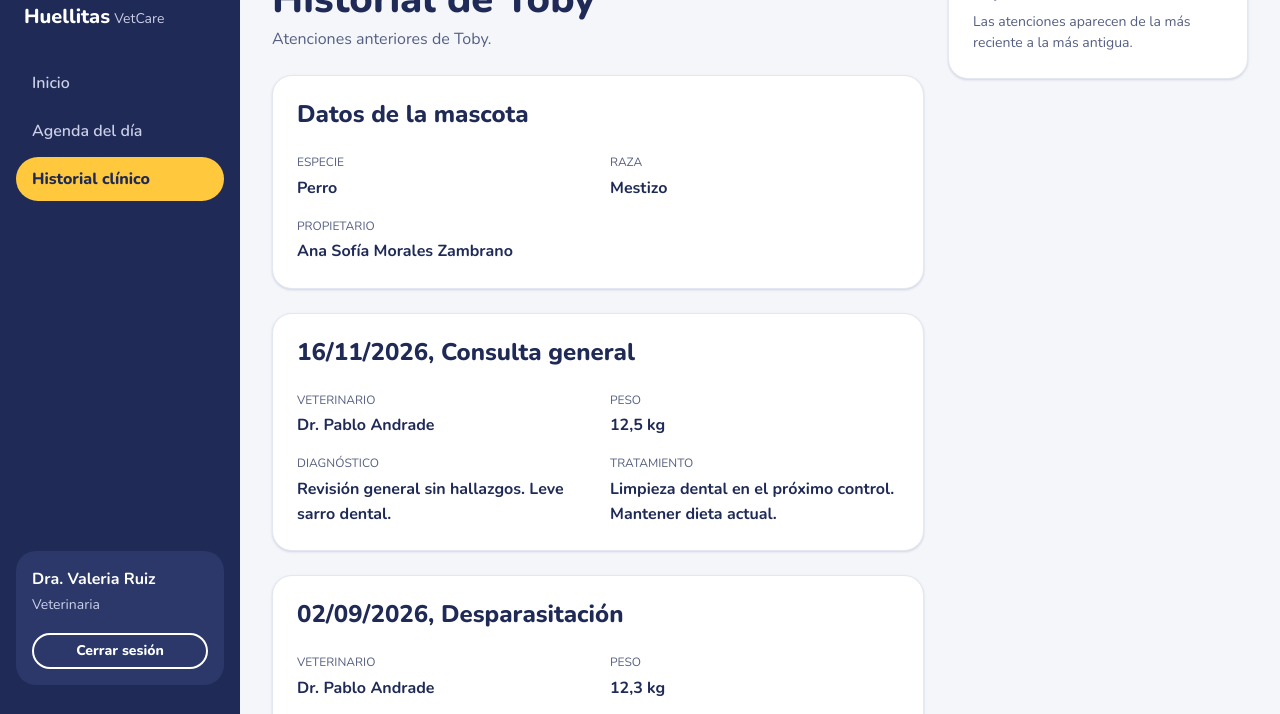
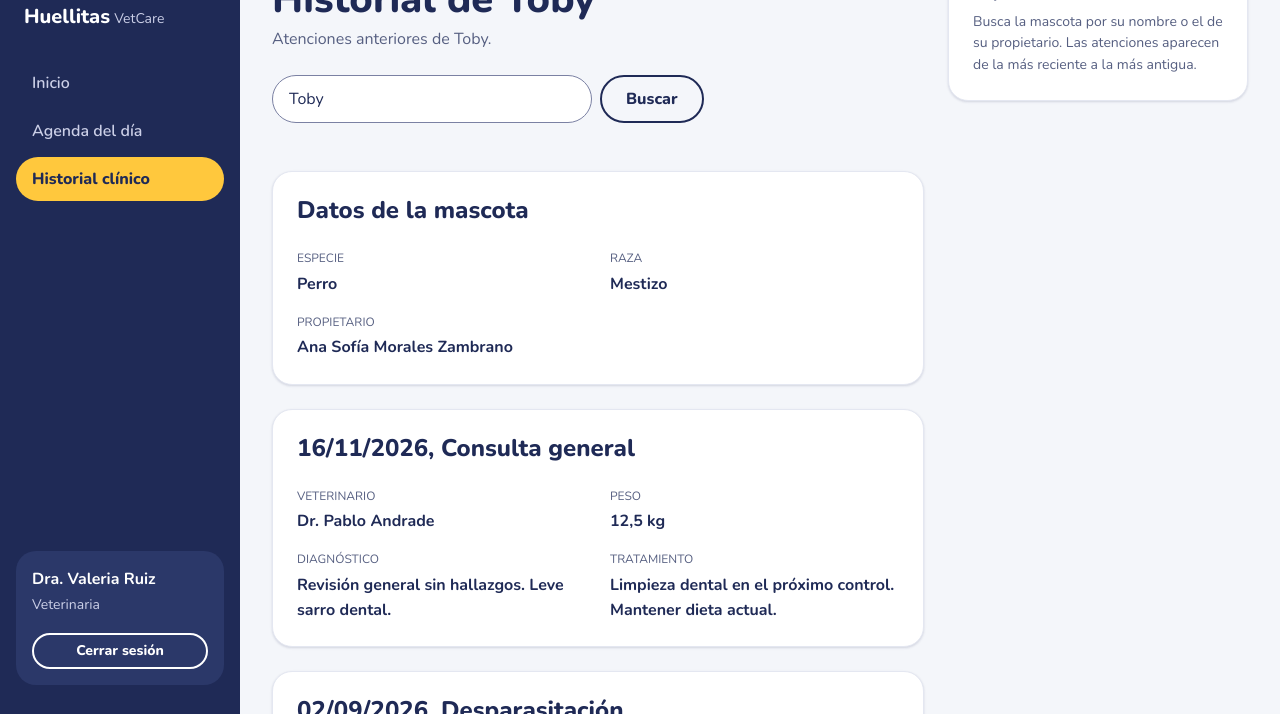
Before and after one commit to AplicacionesWebGR2SW2026BGR6/vetcare, a plain HTML site: page pages/historial-clinico.html in a window 1280 px wide. Shown: the part 83-797 px from the top of the page. Drawn offline with nearby package versions, Linux system fonts and the light colour scheme.

Commit message:
fix: buscador en historial clinico

```diff
--- a/pages/historial-clinico.html
+++ b/pages/historial-clinico.html
@@ -46,6 +46,13 @@
                 <h1>Historial de Toby</h1>
                 <p class="pagina-descripcion">Atenciones anteriores de Toby.</p>
             </header>
+            <div class="barra">
+                <form class="buscador" action="historial-clinico.html" method="get">
+                    <label class="oculto-visual" for="buscar">Buscar mascota</label>
+                    <input type="search" id="buscar" name="q" maxlength="50" value="Toby" placeholder="Buscar por mascota o propietario">
+                    <button type="submit" class="boton boton-secundario">Buscar</button>
+                </form>
+            </div>
             <article class="tarjeta">
                 <h2>Datos de la mascota</h2>
                 <dl class="datos">
@@ -133,7 +140,7 @@
         </section>
         <aside class="ayuda tarjeta">
             <h2>Ayuda</h2>
-            <p class="texto-suave texto-pequeno">Las atenciones aparecen de la más reciente a la más antigua.</p>
+            <p class="texto-suave texto-pequeno">Busca la mascota por su nombre o el de su propietario. Las atenciones aparecen de la más reciente a la más antigua.</p>
         </aside>
 
     </main>
```
